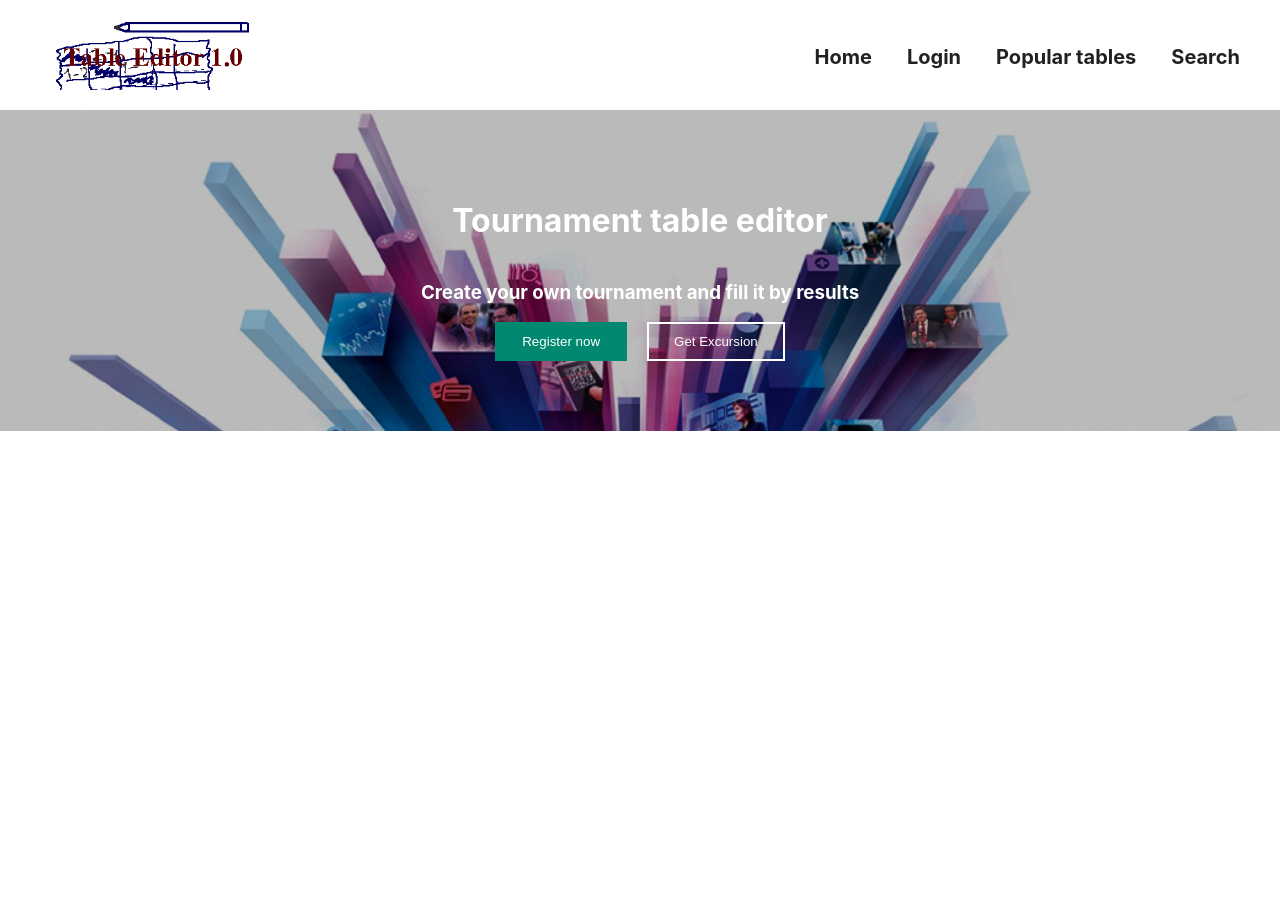
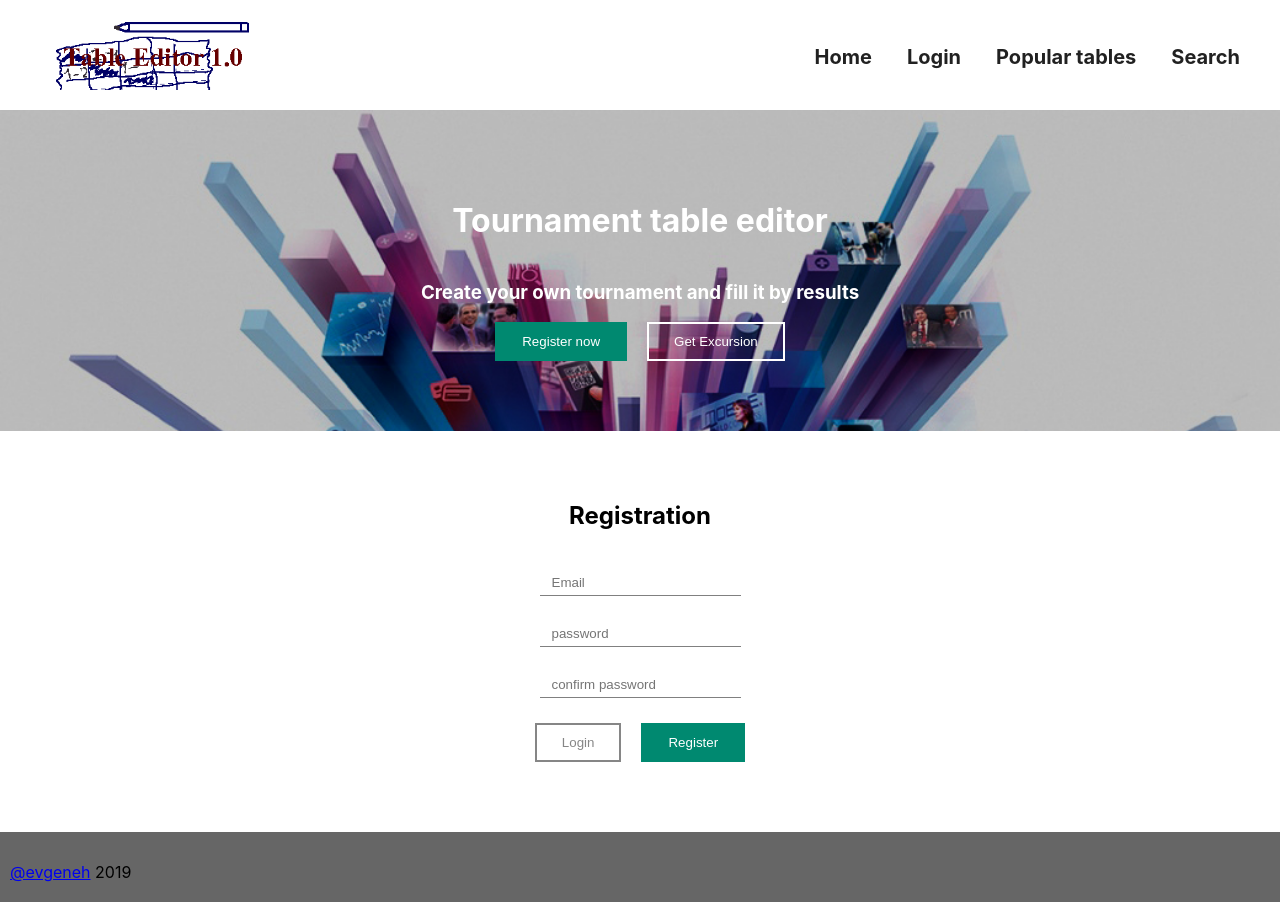
Before and after one commit to evgeneh/table-editor, a React (Create React App) app: page / in a window 1280 px wide. Both pictures are taken after a click on the button "Register now". Before the commit the page ends 800 px from the top, so only its background shows below. Built offline with nearby package versions, Linux system fonts and the light colour scheme.

Commit message:
add login and register with validation

```diff
--- a/src/App.tsx
+++ b/src/App.tsx
@@ -1,8 +1,11 @@
 import React from 'react';
 import './App.css';
+
 import HeaderMenu from "./components/header/HeaderMenu";
 import Header from "./components/header/Header";
 import Button from "./components/instruments/Button/Button";
+import Register from "./components/login-register/Register";
+import {Footer} from "./components/styled/Styled"
 
 type NewcomerStateType = {
 
@@ -29,10 +32,17 @@ const NewcomerContainer = () => {
 
 
   return (
-      <Header>
-        <Button isSelected={ ! guestExcursionMode} onClick={buttonRegistrationClickHandle} >Register now</Button>
-        <Button  isSelected={guestExcursionMode} onClick={buttonExcursionClickHandle} >Get Excursion</Button>
-      </Header>
+      <>
+        <Header>
+            <Button isSelected={ ! guestExcursionMode} onClick={buttonRegistrationClickHandle} >Register now</Button>
+            <Button  isSelected={guestExcursionMode} onClick={buttonExcursionClickHandle} >Get Excursion</Button>
+        </Header>
+
+          {
+           (guestExcursionMode) ? <> </> :
+                  <Register />
+          }
+      </>
   )
 }
 
@@ -47,6 +57,7 @@ const App = () => {
     <div className="App">
       <HeaderMenu isAuth={isAuth}/>
       <NewcomerContainer/>
+       <Footer><a href="https:github.com/evgeneh">@evgeneh</a> 2019 </Footer>
     </div>
   );
 }
--- a/src/components/instruments/Button/Button.module.css
+++ b/src/components/instruments/Button/Button.module.css
@@ -20,3 +20,12 @@
     background: #00554a;
     border: 2px solid #00554a;
 }
+
+.button_empty__dark {
+    border: 2px solid #868686;
+    color:#868686;
+}
+
+.button_empty__dark:hover {
+    color: white;
+}
--- a/src/components/instruments/Button/Button.tsx
+++ b/src/components/instruments/Button/Button.tsx
@@ -5,15 +5,20 @@ import s from './Button.module.css'
 export type ButtonType = {
     children: React.ReactNode
     isSelected: boolean
-    onClick: (e: React.MouseEvent) => void
+    isDark?: boolean
+    type?: any
+    onClick?: (e: React.MouseEvent) => void
 }
 
-const Button = ({children, onClick, isSelected}: ButtonType)  => {
+const Button = ({children, onClick, isSelected, type = "submit", isDark=false}: ButtonType)  => {
 
   let buttonStyle =  (isSelected) ? s.button_selected : s.button_empty
 
+  if (isDark && !isSelected) buttonStyle += " " + s.button_empty__dark
+
+
   return (
-      <button className={s.button + " " + buttonStyle}  onClick={onClick}  >
+      <button className={s.button + " " + buttonStyle}  onClick={onClick} type={type} >
           {children}
       </button>
   )
--- /dev/null
+++ b/src/components/instruments/formikValidators.ts
@@ -0,0 +1,24 @@
+export const isRequired = (value: string): string | undefined => {
+    let errText
+    if (value.length < 1) errText = " is required!"
+    else if (value.length < 4)  errText = "4 symbols minimum"
+    return errText
+}
+
+export const emailValidate = (value: string):string | undefined => {
+    let errText
+    if (value.length < 1)  errText = " is required!"
+    else if (! /^[A-Z0-9._%+-]+@[A-Z0-9.-]+\.[A-Z]{2,4}$/i.test(value)) errText = " is not valid"
+    return errText
+}
+
+//if validation in login state return  an undef
+export const isPasswordConfirm = (value1: string, value2?: string) => {
+
+    let errText
+    if (value2 == undefined) return errText
+
+    if ((value2.length < 1) && (value1.length > 1))  errText = "repeat your password"
+    else if (value1 !== value2) errText = "passwords is not match"
+    return errText
+}
--- /dev/null
+++ b/src/components/login-register/LoginRegister.tsx
@@ -0,0 +1,93 @@
+import * as React from 'react';
+
+import {Formik, Form} from 'formik';
+
+import styled from 'styled-components'
+
+import {emailValidate, isRequired, isPasswordConfirm} from '../instruments/formikValidators'
+import Button from "../instruments/Button/Button";
+
+const LoginInput = styled.input`
+    padding: 5px 12px;
+    border: none;
+    border-bottom: 1px solid gray;
+    margin-bottom: 5px;
+`;
+
+const LabelError = styled.label`
+     color: red;
+     font-size: 10px;
+     position: relative;
+     z-index: 10;
+`;
+
+const LoginRegisterButtons = styled.div`
+    padding-top: 20px;
+`;
+
+interface Values {
+    password: string;
+    email: string;
+    passwordConfirm?: string
+}
+
+type LoginRegisterType = {
+    type: "login" | "register"
+}
+
+
+const LoginRegister = ({type}: LoginRegisterType) => {
+
+    const InitialValues: Values = {email: '', password: '', passwordConfirm: ''}
+
+    return (
+        <Formik
+            initialValues={InitialValues}
+
+            validate={values => {
+                return {email: emailValidate(values.email),
+                    password: isRequired(values.password),
+                    passwordConfirm: isPasswordConfirm(values.password, values.passwordConfirm)}
+            }}
+
+            onSubmit={(values, actions) => {
+            }}
+
+            render={({errors, touched, values, handleChange, handleBlur}) => (
+                <Form>
+                    {(errors.email && touched.email) && <LabelError htmlFor="email">{errors.email}</LabelError>}
+                    <br/>
+                    <LoginInput id="email" name="email" placeholder="Email" type="text"
+                                value={values.email} onChange={handleChange} onBlur={handleBlur}/>
+                    <br/>
+                    {(errors.password && touched.password) &&
+                    <LabelError htmlFor="password">{errors.password}</LabelError>}
+                    <br/>
+                    <LoginInput id="password" name="password" placeholder="password" type="password"
+                                value={values.password} onChange={handleChange} onBlur={handleBlur}/>
+                    <br/>
+                    {
+                        (type === "register") && <>
+                            {(errors.passwordConfirm ) &&
+                            <LabelError htmlFor="passwordConfirm">{errors.passwordConfirm}</LabelError>} <br/>
+                            <LoginInput id="passwordConfirm" name="passwordConfirm" placeholder="confirm password" type="password"
+                                        value={values.passwordConfirm} onChange={handleChange} onBlur={handleBlur} />
+                            <br/>
+                        </>
+                    }
+
+                    <LoginRegisterButtons>
+                        < Button isSelected={(type === "login")} isDark={true}
+                                 type={(type === "login") ? "submit" : "button"}> Login </Button>
+                        <Button isSelected={(type === "register")} isDark={true}
+                                type={(type === "register") ? "submit" : "button"}>Register</Button>
+                     </LoginRegisterButtons>
+
+                </Form>
+            )}
+        />
+    )
+}
+
+
+export default LoginRegister
--- /dev/null
+++ b/src/components/login-register/Register.tsx
@@ -0,0 +1,23 @@
+import * as React from 'react';
+
+import Col from "../styled/Col";
+import Row from "../styled/Row";
+
+import LoginRegister from "./LoginRegister";
+import {Section} from "../styled/Styled"
+
+const Register = () => {
+
+    return(
+        <Section>
+        <Row>
+            <Col col={'col__fr'}>
+                <h1>Registration</h1>
+                <LoginRegister type={"register"}/>
+            </Col>
+        </Row>
+        </Section>
+ )}
+
+
+export default Register
--- /dev/null
+++ b/src/components/styled/Styled.tsx
@@ -0,0 +1,17 @@
+import * as React from 'react';
+
+
+import styled from 'styled-components'
+
+
+export const Section = styled.section`
+    padding: 50px 0;
+`;
+
+export const Footer = styled.footer`
+
+    padding: 30px 10px 20px 10px;
+    margin-top: 20px;
+    background: rgba(0, 0, 0, 0.6);
+    text-align: left;
+`;
```
Also changed, not shown: 1 other file (tests, documents, lock files or other folders).
